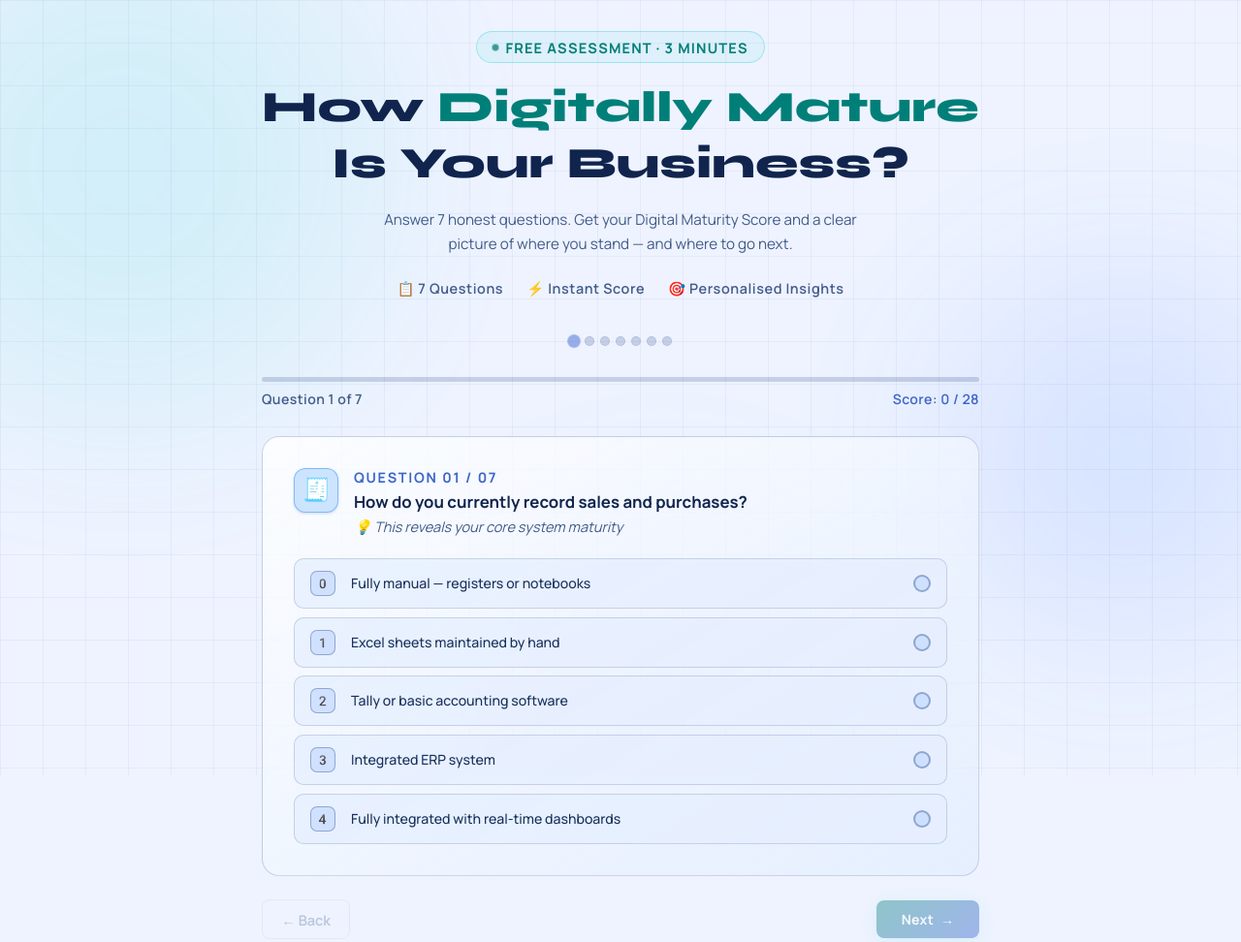
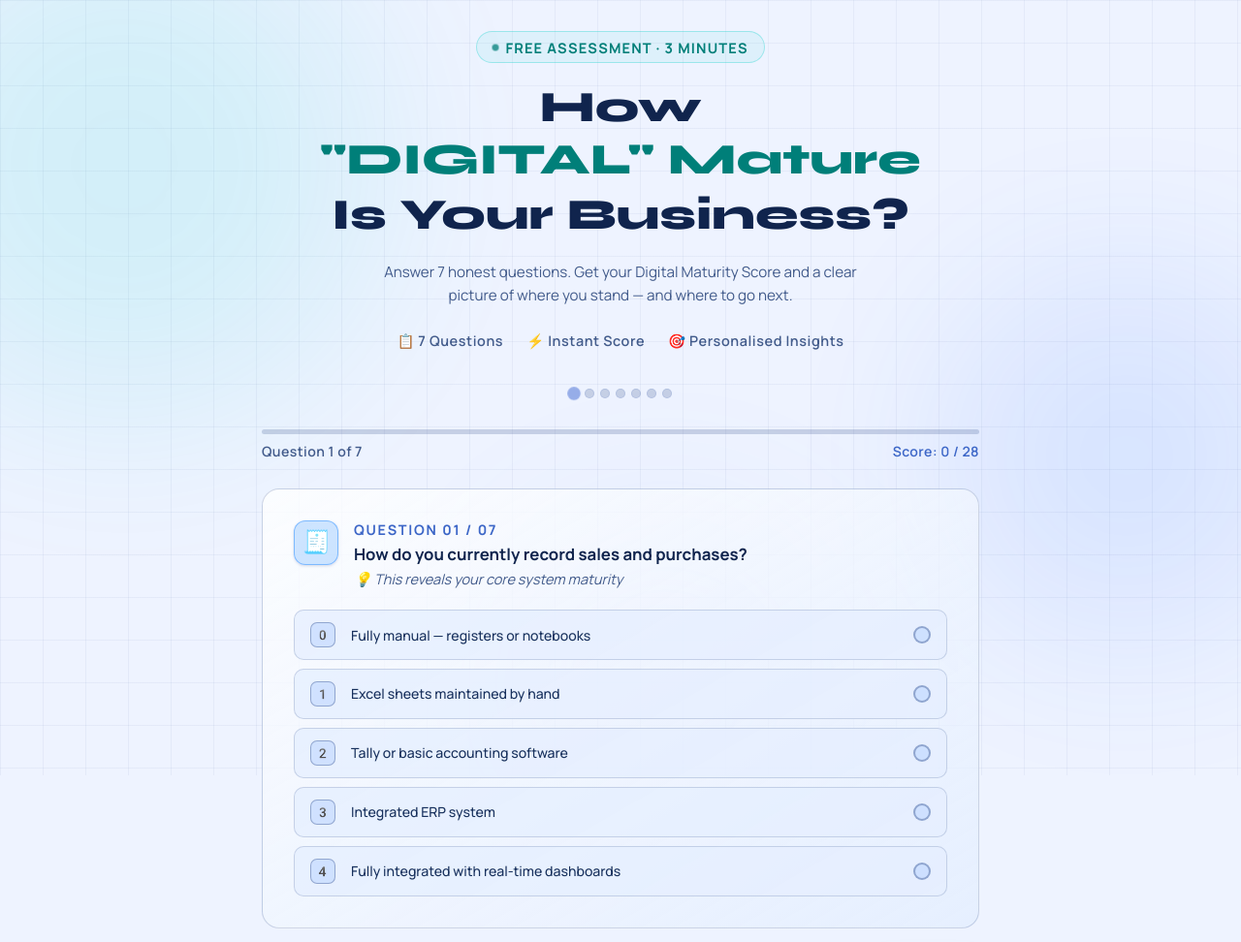
Before and after one commit to sachinxploro/sachinxploro.github.io, a plain HTML site: page assets/html/digital-transformation-quiz.html in a window 1280 px wide. Shown: the top 972 px of the page at 97% size. Drawn offline with Linux system fonts and the light colour scheme.

Commit message:
Update Part 1 hero to quoted uppercase DIGITAL

```diff
--- a/assets/html/digital-transformation-quiz.html
+++ b/assets/html/digital-transformation-quiz.html
@@ -943,7 +943,7 @@
 
       <div class="quiz-header">
         <div class="quiz-badge"><span></span>Free Assessment · 3 Minutes</div>
-        <h1 class="quiz-title">How <em>Digitally Mature</em><br>Is Your Business?</h1>
+        <h1 class="quiz-title">How <em>"DIGITAL" Mature</em><br>Is Your Business?</h1>
         <p class="quiz-subtitle">Answer 7 honest questions. Get your Digital Maturity Score and a clear picture of where
           you stand — and where to go next.</p>
         <div class="quiz-meta">
```
